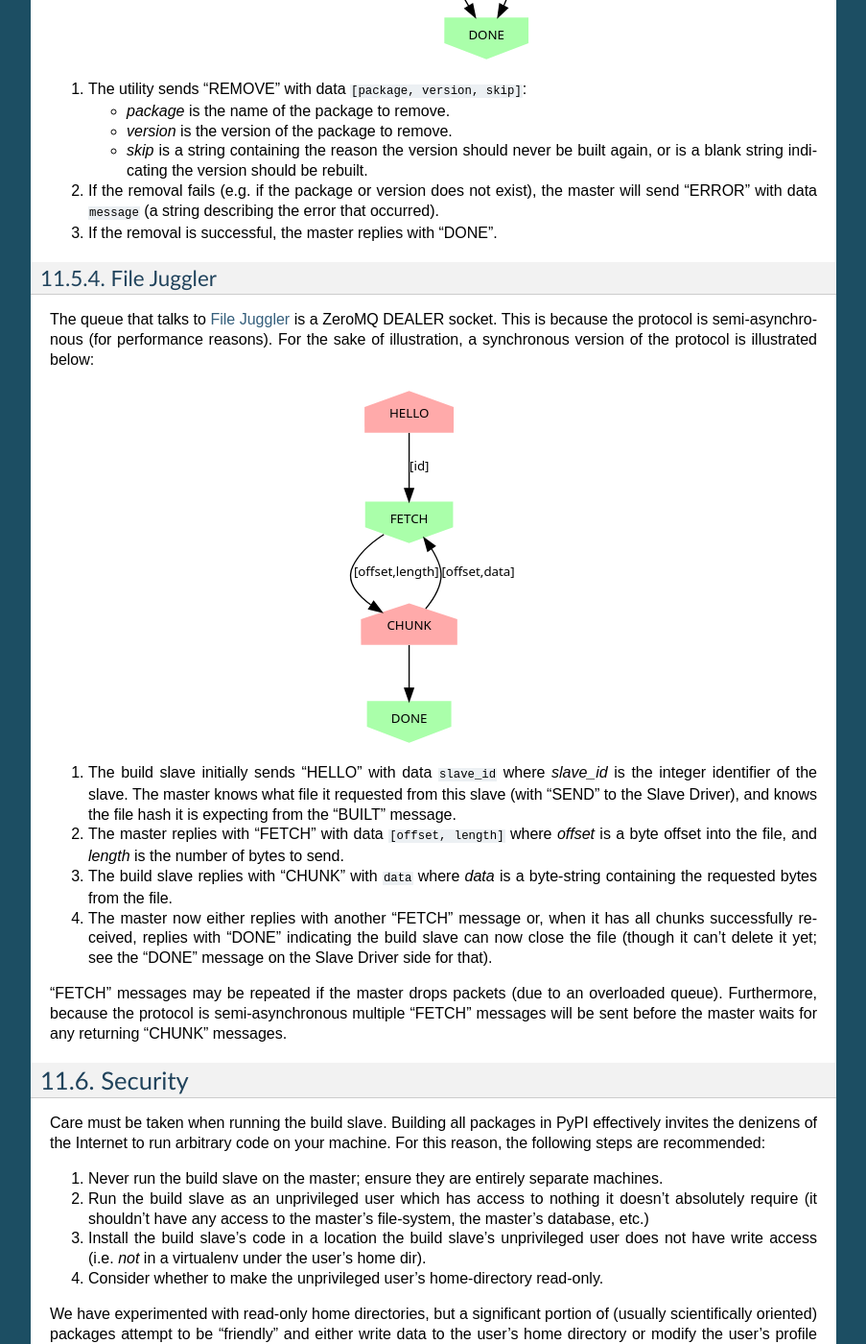
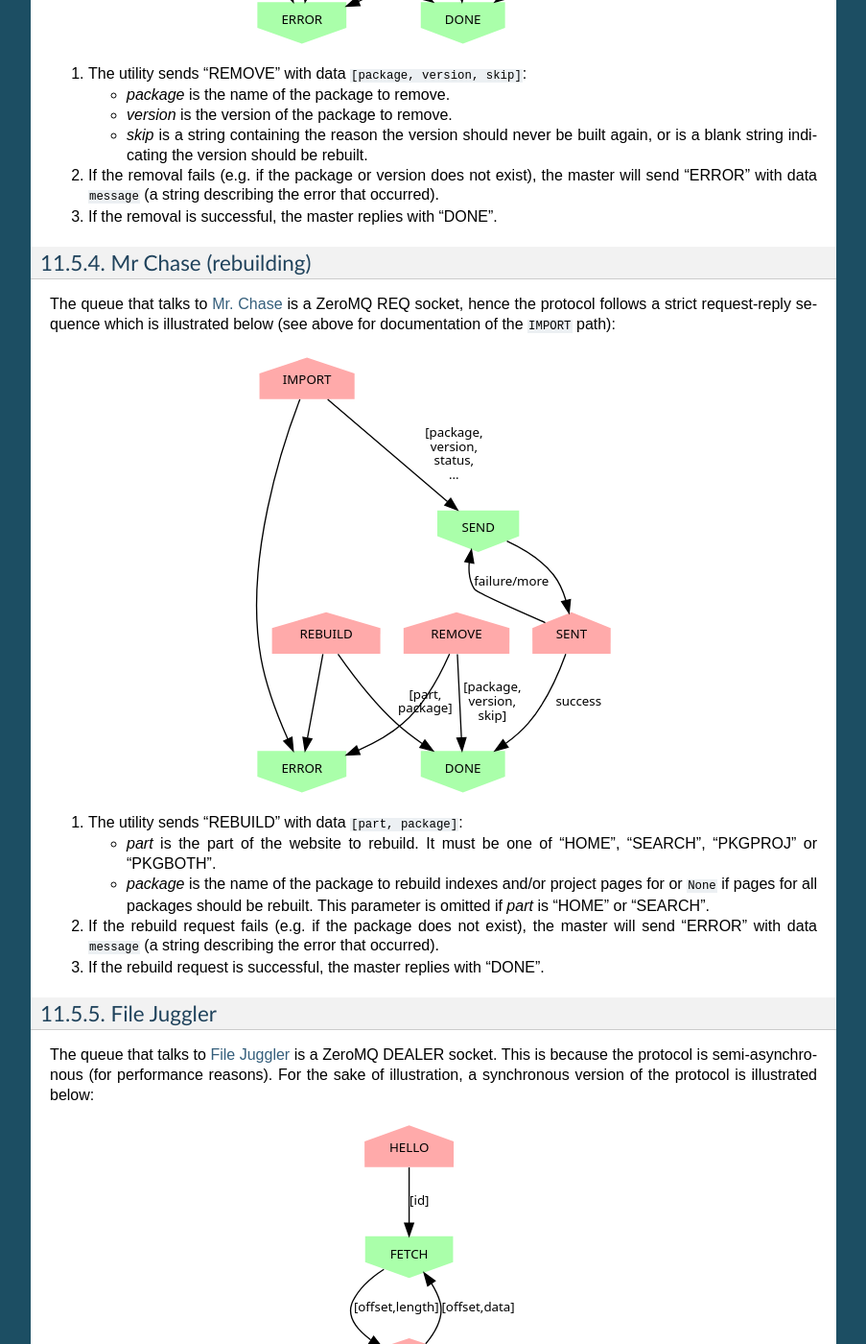
Before and after one commit to piwheels/piwheels, a Sphinx documentation site: the page built from docs/development.rst, in a window 1280 px wide and 1400 px high, scrolled down 8802 px. Shown: the whole window at 96% size, without its empty margins (198-1101 px from the left). Built offline with Sphinx 7.4.7, drawn with Linux system fonts in a browser that asks for light colours; some of the changed text lies outside the part shown.

Commit message:
Add protocol docs for piw-rebuild

```diff
--- a/docs/development.rst
+++ b/docs/development.rst
@@ -397,7 +397,6 @@ protocol follows a strict request-reply sequence which is illustrated below
 .. image:: images/import_protocol.*
     :align: center
 
-
 1. The importer sends "IMPORT" with data ``[abi_tag, package, version, status,
    duration, output, files]``:
 
@@ -473,7 +472,6 @@ protocol follows a strict request-reply sequence which is illustrated below
 .. image:: images/import_protocol.*
     :align: center
 
-
 1. The utility sends "REMOVE" with data ``[package, version, skip]``:
 
    * *package* is the name of the package to remove.
@@ -489,6 +487,32 @@ protocol follows a strict request-reply sequence which is illustrated below
    error that occurred).
 
 3. If the removal is successful, the master replies with "DONE".
+
+
+Mr Chase (rebuilding)
+---------------------
+
+The queue that talks to :ref:`mr-chase` is a ZeroMQ REQ socket, hence the
+protocol follows a strict request-reply sequence which is illustrated below
+(see above for documentation of the ``IMPORT`` path):
+
+.. image:: images/import_protocol.*
+    :align: center
+
+1. The utility sends "REBUILD" with data ``[part, package]``:
+
+   * *part* is the part of the website to rebuild. It must be one of "HOME",
+     "SEARCH", "PKGPROJ" or "PKGBOTH".
+
+   * *package* is the name of the package to rebuild indexes and/or project
+     pages for or ``None`` if pages for all packages should be rebuilt. This
+     parameter is omitted if *part* is "HOME" or "SEARCH".
+
+2. If the rebuild request fails (e.g. if the package does not exist), the
+   master will send "ERROR" with data ``message`` (a string describing the
+   error that occurred).
+
+3. If the rebuild request is successful, the master replies with "DONE".
 
 
 .. _file-juggler-protocol:
```
Also changed, not shown: docs/images/import_protocol.png, docs/images/import_protocol.svg, docs/images/master_arch.png, docs/images/master_arch.svg, 3 other files.
